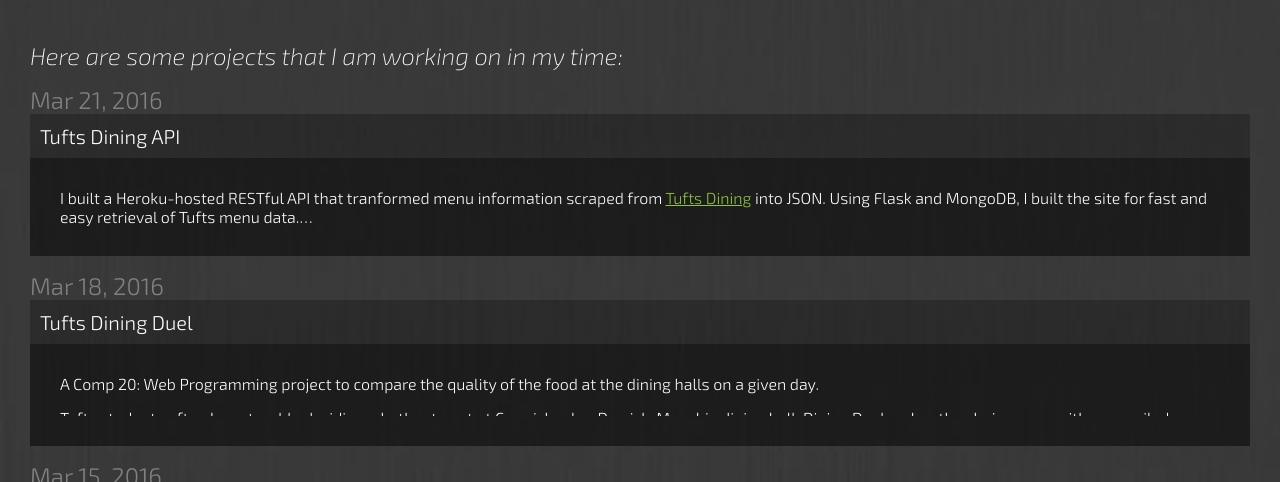
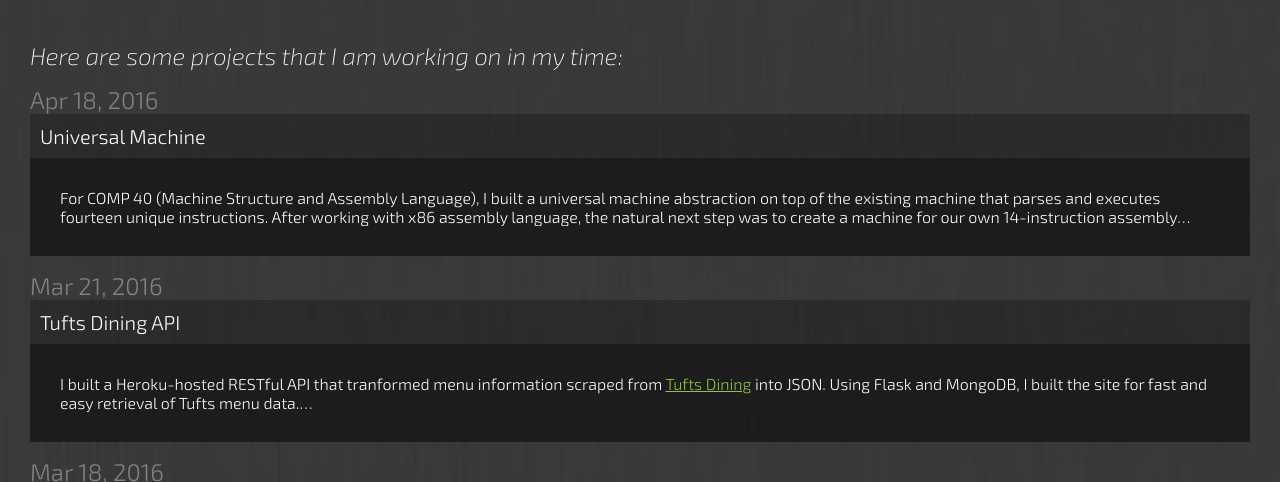
Before and after one commit to dyang108/dyang108.github.io, a Jekyll site: the page built from _products/3-Projects.md, in a window 1280 px wide and 900 px high, cut to the strip 418-900 px from the top of the window. Built offline with Jekyll 4.4.1, drawn with Linux system fonts in a browser that asks for light colours; Markdown is read by kramdown in place of the engine named in the settings.

Commit message:
universal machine

```diff
--- /dev/null
+++ b/_posts/Projects/2016-04-18-um.md
@@ -0,0 +1,12 @@
+---
+layout: post
+title: Universal Machine
+category: projects
+date: 2016-04-18
+---
+
+For COMP 40 (Machine Structure and Assembly Language), I built a universal machine abstraction on top of the existing machine that parses and executes fourteen unique instructions. After working with x86 assembly language, the natural next step was to create a machine for our own 14-instruction assembly language, complete with 8 32-bit 'registers' and segmented memory allocation. The program takes a program file (with the extension '.um'), parses the instructions, and executes them in a cycle.
+
+My [partner](https://github.com/isaacwr) and I completed this assignment in the hopes of improving the performance of the machine later.
+
+Current status: Complete, now working on the assignment profiling our UM, looking for places where we can improve the speed.
```
Also changed, not shown: _posts/Projects/2016-03-21-tufts-dining-api.md (+2 -0 lines).
